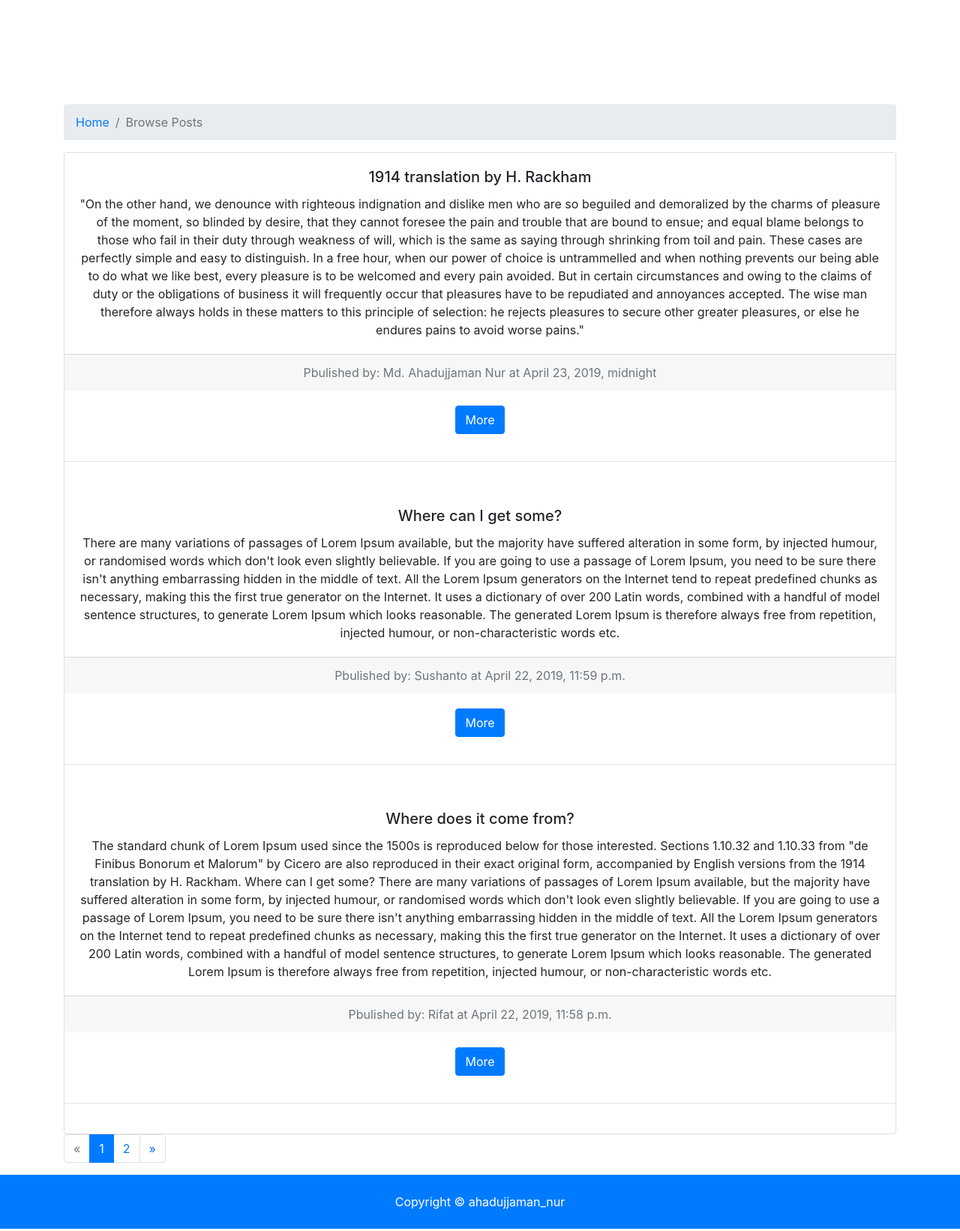
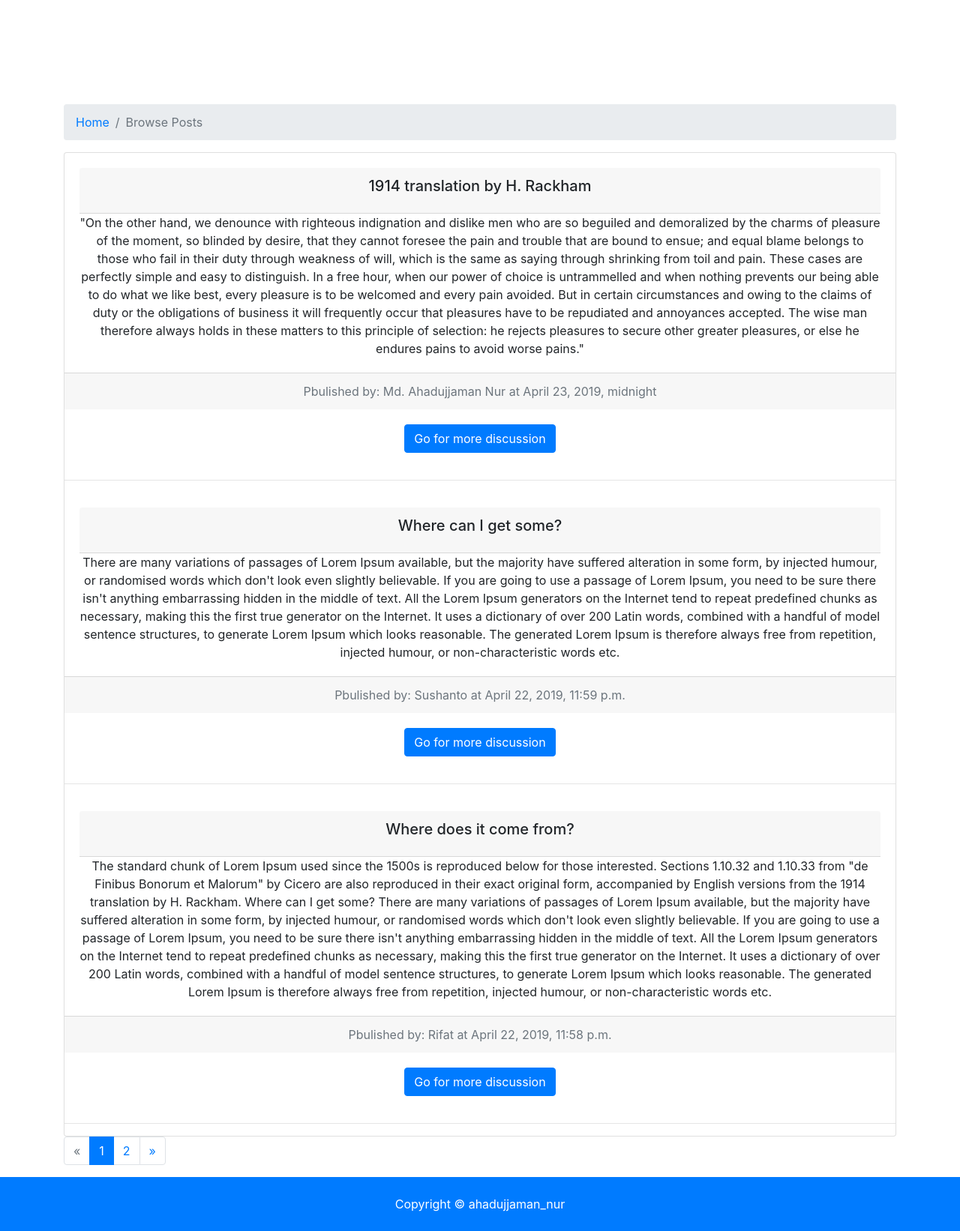
Before and after one commit to ahadnur/nursweb, a Django app: page /posts/ in a window 1280 px wide. Shown: the part 160-1802 px from the top of the page at 75% size. Run offline with Django 3.2, Linux system fonts and the light colour scheme; data comes from the database, SQL or seed files in the repository; some libraries are stand-ins or nearby versions.

Commit message:
updated again

```diff
--- a/templates/posts/post.html
+++ b/templates/posts/post.html
@@ -38,7 +38,7 @@
             <h5 class="card-title">{{ post.title }}</h5>
             <p class="card-text">{{ post.body }}</p>
           </div>
-          <div class="card-footer text-muted">
+          <div class="card-f  ooter text-muted">
             Pbulished by: {{ post.author }} at {{ post.post_time }}
           </div>
           <!-- <div class="card-body">
--- a/templates/posts/posts.html
+++ b/templates/posts/posts.html
@@ -34,17 +34,18 @@
         {% if posts %}
           {% for post in posts %}
           <div class="card-body">
-            <h5 class="card-title">{{ post.title }}</h5>
+              <div class="card-header">
+                  <h5 class="card-title">{{ post.title }}</h5>
+              </div>
             <p class="card-text">{{ post.body }}</p>
           </div>
           <div class="card-footer text-muted">
             Pbulished by: {{ post.author }} at {{ post.post_time }}
           </div>
           <div class="card-body">
-              <a href="{% url 'post' post.id %}" class="btn btn-primary">More</a>
+              <a href="{% url 'post' post.id %}" class="btn btn-primary">Go for more discussion</a>
           </div>
           <hr>
-          <br>
           {% endfor %}
         {% else %}
           <div class="col-md-12">
```
